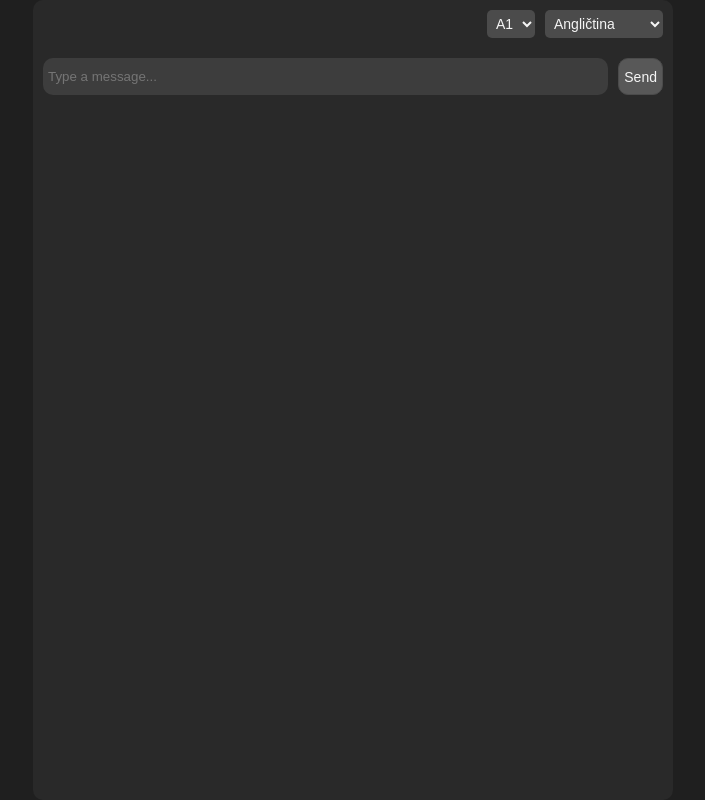
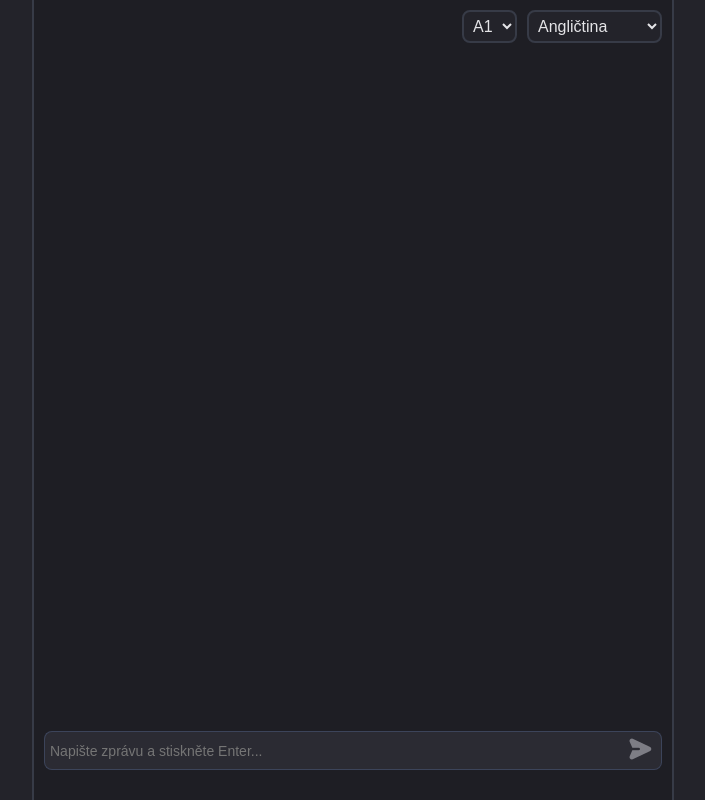
Before and after one commit to Starzor/language-learning-app, a React (Create React App) app in the folder frontend/: page / in a window 1280 px wide. Shown: the whole page, without its empty margins (287-992 px from the left). Built offline with nearby package versions, Linux system fonts and the light colour scheme.

Commit message:
Current frontend design overhaul

```diff
--- a/frontend/src/App.tsx
+++ b/frontend/src/App.tsx
@@ -1,10 +1,14 @@
 import ChatContainer from "./Chat/ChatContainer";
+import ControlPanel from "./ControlPanel/ControlPanel";
 import "./styles/App.scss";
+import TranslationPanel from "./TranslationPanel/TranslationPanel";
 
 const App = () => {
   return (
     <div className="App">
+      <ControlPanel/>
       <ChatContainer/>
+      <TranslationPanel/>
     </div>
   );
 };
--- a/frontend/src/Chat/ChatContainer.tsx
+++ b/frontend/src/Chat/ChatContainer.tsx
@@ -57,10 +57,7 @@ const ChatContainer = () => {
         <ChatDifficulty difficulty={difficulty} setDifficulty={setDifficulty} />
         <ChatLanguage language={language} setLanguage={setLanguage} />
       </div>
-      {messages.length != 0 && (
-        <ChatMessages messages={messages}
-        />
-      )}
+        <ChatMessages messages={messages} />
       {loading && <ChatLoading />}
       {!loading && (
         <ChatInput
--- a/frontend/src/Chat/ChatInput.tsx
+++ b/frontend/src/Chat/ChatInput.tsx
@@ -1,5 +1,6 @@
 import { SetStateAction } from "react";
 import "../styles/Chat.scss";
+import "../images/send_icon.png";
 
 interface ChatInputProps {
   newMessage: string;
@@ -17,13 +18,16 @@ const ChatInput: React.FC<ChatInputProps> = ({newMessage, setNewMessage, handleS
     return (
         <div className="chatInput">
           <input
+            className="messageInput"
             type="text"
-            placeholder="Type a message..."
+            placeholder="Napište zprávu a stiskněte Enter..."
             value={newMessage}
             onChange={(event) => setNewMessage(event.target.value)}
             onKeyDown={(event) => handleEnterPress(event.key)}
           />
-          <button onClick={handleSendMessage}>Send</button>
+          <button onClick={handleSendMessage} className="sendButton">
+            <img src={require("../images/send_icon.png")}/>
+          </button>
         </div>
     )
 }
--- /dev/null
+++ b/frontend/src/ControlPanel/ControlPanel.tsx
@@ -0,0 +1,10 @@
+import "../styles/ControlPanel.scss"
+
+const ControlPanel = () => {
+  return (
+    <div className="ControlPanel">
+    </div>
+  );
+};
+
+export default ControlPanel;
--- /dev/null
+++ b/frontend/src/TranslationPanel/TranslationPanel.tsx
@@ -0,0 +1,10 @@
+import "../styles/TranslationPanel.scss";
+
+const TranslationPanel = () => {
+  return (
+    <div className="TranslationPanel">
+    </div>
+  );
+};
+
+export default TranslationPanel;
--- a/frontend/src/styles/App.scss
+++ b/frontend/src/styles/App.scss
@@ -1,30 +1,11 @@
-$color-whitesmoke: rgb(245, 245, 245);
-$color-dark-red: rgb(66, 50, 58);
+$color-whitesmoke: #E4E4E7;
 
 .App {
     width: inherit;
     height: inherit;
-    background-color: rgb(31, 31, 31);
     display: flex;
     align-items: center;
     justify-content: center;
+    color: $color-whitesmoke;
 
-    .bagOfWords {
-        color: $color-whitesmoke;
-        background-color: $color-dark-red;
-        border-radius: 10px;
-        padding: 20px;
-        margin: 20px;
-        display: flex;
-        flex-direction: column;
-        align-items: center;
-
-        .firstWord {
-            font-weight: 700;
-        }
-
-        table {
-            border-spacing: 10px;
-        }
-    }
 }
--- a/frontend/src/styles/Chat.scss
+++ b/frontend/src/styles/Chat.scss
@@ -1,18 +1,9 @@
-$color-whitesmoke: rgb(245, 245, 245);
-$color-dark-gray: rgb(41, 41, 41);
-$color-medium-gray: rgb(61, 61, 61);
-$color-outline: rgb(139, 101, 120);
-$color-light-gray: rgb(75, 75, 75);
-$color-button-bg: rgb(88, 88, 88);
-$color-button-hover-bg: rgb(107, 107, 107);
-$color-dark-red: rgb(66, 50, 58);
+@import 'colors.scss';
 
 .chatContainer {
-  color: $color-whitesmoke;
-  background-color: $color-dark-gray;
-  border-radius: 10px;
-  margin-top: 20px;
-  margin-bottom: 20px;
+  background-color: $color-background;
+  border-left: 2px solid $color-gray-border;
+  border-right: 2px solid $color-gray-border;
   width: 50%;
   height: inherit;
   display: flex;
@@ -29,15 +20,16 @@ $color-dark-red: rgb(66, 50, 58);
       margin: 10px;
       margin-left: 0px;
       padding: 5px;
-      font-size: 14px;
-      color: $color-whitesmoke;
-      background-color: $color-light-gray;
-      border-radius: 5px;
+      font-size: 16px;
+      color: $color-main-text;
+      background-color: $color-secondary-background;
+      border-radius: 8px;
       border: none;
+      border: 2px solid $color-gray-border;
 
       option:hover,
       option:checked {
-        box-shadow: 0 0 10px 100px $color-dark-gray inset !important;
+        box-shadow: 0 0 10px 100px $color-background inset !important;
       }
     }
   }
@@ -72,13 +64,13 @@ $color-dark-red: rgb(66, 50, 58);
 
     .bot {
       border-radius: 0 25px 25px 25px;
-      background-color: $color-medium-gray;
+      background-color: $color-bot-message;
       align-self: flex-start;
     }
 
     .user {
       border-radius: 25px 0 25px 25px;
-      background-color: $color-dark-red;
+      background-color: $color-user-message;
       align-self: flex-end;
     }
   }
@@ -88,54 +80,54 @@ $color-dark-red: rgb(66, 50, 58);
     margin-bottom: 20px;
     display: flex;
 
-    input {
+    .messageInput {
       flex: 0.95;
       height: 35px;
       margin: 10px;
+      margin-right: 0;
       padding-left: 5px;
       border: none;
-      border-radius: 10px;
-      background-color: $color-medium-gray;
-      color: $color-whitesmoke;
+      border: 1px solid $color-textfield-border;
+      border-right: none;
+      border-top-left-radius: 8px;
+      border-bottom-left-radius: 8px;
+      background-color: $color-textfield-fill;
+      color: $color-main-text;
+      font-size: 14px;
     }
 
-    input:focus {
+    .messageInput:focus {
       outline: none;
-      outline: 2px solid $color-outline;
     }
 
-    button {
+    .sendButton {
       margin: 10px;
       margin-left: 0px;
       flex: 0.05;
     }
-  }
 
-  button {
-    background-color: $color-button-bg;
-    border-radius: 10px;
-    border: 1px solid $color-light-gray;
-    cursor: pointer;
-    padding: 5px;
-    font-size: 14px;
-    color: $color-whitesmoke;
-  }
+    .sendButton {
+      background-color: $color-textfield-fill;
+      border-top-right-radius: 8px;
+      border-bottom-right-radius: 8px;
+      border: 1px solid $color-textfield-border;
+      border-left: none;
+      cursor: pointer;
 
-  button:hover {
-    background-color: $color-button-hover-bg;
-  }
+      font-size: 14px;
+      color: $color-main-text;
+    }
 
-  button:active {
-    position: relative;
-    top: 1px;
-    background-color: $color-light-gray;
+    .sendButton:hover {
+      background-color: $color-textfield-fill;
+    }
   }
 
   .loadingIcon {
     margin-bottom: 35px;
     transform-origin: center;
     animation: spinner_xeMo 0.6s linear infinite;
-    fill: crimson;
+    fill: $color-loading;
   }
   @keyframes spinner_xeMo {
     100% {
--- /dev/null
+++ b/frontend/src/styles/ControlPanel.scss
@@ -0,0 +1,7 @@
+@import 'colors.scss';
+
+.ControlPanel {
+    background-color: $color-secondary-background;
+    width: 25%;
+    height: 100%;
+}
--- /dev/null
+++ b/frontend/src/styles/TranslationPanel.scss
@@ -0,0 +1,7 @@
+@import 'colors.scss';
+
+.TranslationPanel {
+    background-color: $color-secondary-background;
+    width: 25%;
+    height: 100%;
+}
--- /dev/null
+++ b/frontend/src/styles/colors.scss
@@ -0,0 +1,12 @@
+$color-main-text: #E4E4E7;
+$color-background: #1E1E24;
+$color-secondary-background: #23232A;
+$color-gray-border: #373B47;
+$color-bot-message: #514761;
+$color-user-message: #6B618F;
+$color-textfield-fill: #2B2B33;
+$color-textfield-text: #7D7D85;
+$color-textfield-border: #3C445A;
+$color-textfield-outline: #7A6995;
+$color-send-icon-fill: #7D7D85;
+$color-loading: #6B618F;
```
Also changed, not shown: frontend/src/images/send_icon.png (added).
